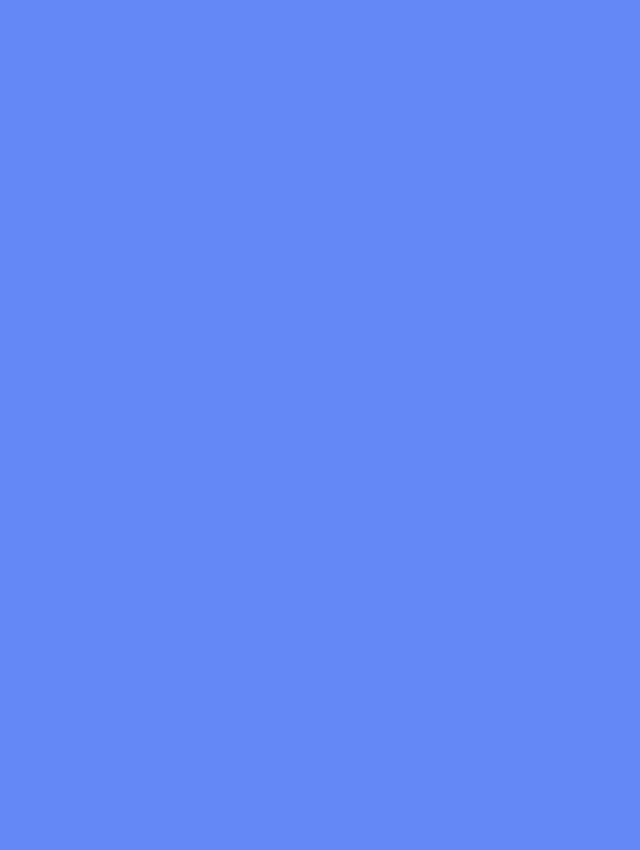
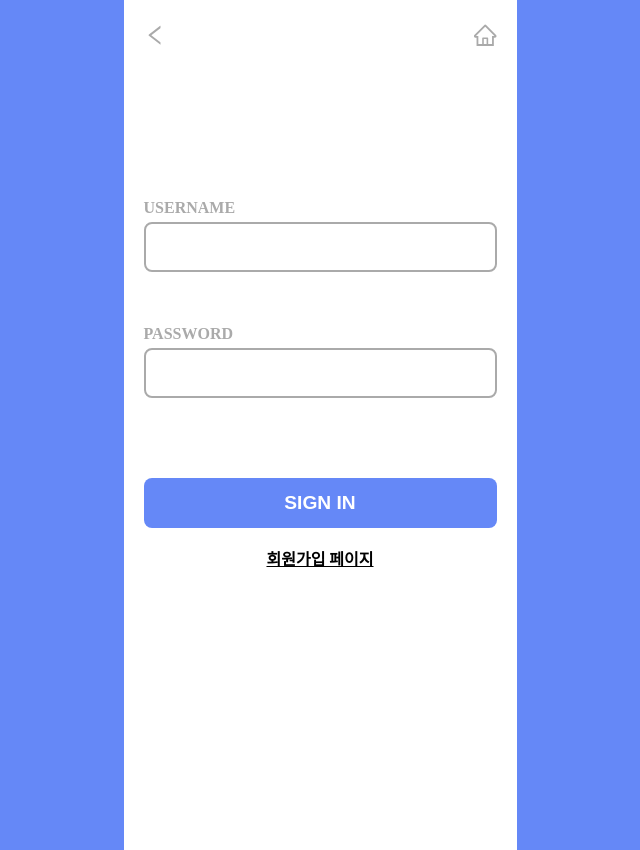
Before and after one commit to helloworld442/todo-list-project, a React (Vite) app: page /login in a window 1280 px wide. Before the commit this address had no page. Shown: the whole page, without its empty margins (320-960 px from the left). Before the commit the page ends 800 px from the top, so only its background shows below. Built offline with nearby package versions, Linux system fonts and the light colour scheme.

Commit message:
release : merge login and register page to main page

```diff
--- a/src/common/Input/InputBox.jsx
+++ b/src/common/Input/InputBox.jsx
@@ -4,6 +4,9 @@ import { StInput, StInputBox, StInputErrorText, StInputLabel } from "./style";
 const inputDict = {
   title: "TITLE",
   content: "CONTNENT",
+  email: "EMAIL",
+  username: "USERNAME",
+  password: "PASSWORD",
 };
 
 /**
--- /dev/null
+++ b/src/components/auth/Auth.jsx
@@ -0,0 +1,56 @@
+import Button from "../../common/Button/Button";
+import InputBox from "../../common/Input/InputBox";
+import { AuthButtonLink, AuthCol, AuthForm } from "./style";
+
+const typeDict = {
+  login: "SIGN IN",
+  register: "SIGN UP",
+};
+
+const locationDict = {
+  login: "/register",
+  register: "/login",
+};
+
+const textDict = {
+  login: "회원가입 페이지",
+  register: "로그인 페이지",
+};
+
+const Auth = ({ type, form, errors, onInput, onSubmit }) => {
+  return (
+    <AuthCol>
+      <AuthForm onSubmit={onSubmit}>
+        {type === "register" && (
+          <>
+            <InputBox
+              type="text"
+              name="email"
+              form={form.email}
+              error={errors.email}
+              onChange={onInput}
+            />
+          </>
+        )}
+        <InputBox
+          type="text"
+          name="username"
+          value={form.username}
+          error={errors.username}
+          onChange={onInput}
+        />
+        <InputBox
+          type="password"
+          name="password"
+          value={form.password}
+          error={errors.password}
+          onChange={onInput}
+        />
+        <Button>{typeDict[type]}</Button>
+      </AuthForm>
+      <AuthButtonLink href={locationDict[type]}>{textDict[type]}</AuthButtonLink>
+    </AuthCol>
+  );
+};
+
+export default Auth;
--- /dev/null
+++ b/src/components/auth/style.js
@@ -0,0 +1,29 @@
+import { styled } from "styled-components";
+
+export const AuthCol = styled.div`
+  width: 100%;
+  height: 600px;
+  max-height: 700px;
+  display: flex;
+  flex-direction: column;
+  justify-content: center;
+  align-items: center;
+`;
+
+export const AuthForm = styled.form`
+  width: 100%;
+  padding: 0 20px;
+  box-sizing: border-box;
+`;
+
+export const AuthButtonLink = styled.a`
+  padding-top: 24px;
+  font-size: 1rem;
+  font-weight: bold;
+  text-decoration: underline;
+  cursor: pointer;
+  transition: all 0.3s ease-in-out;
+  &:hover {
+    color: rgb(101, 136, 247);
+  }
+`;
--- /dev/null
+++ b/src/container/LoginContainer.jsx
@@ -0,0 +1,53 @@
+import { useCallback, useState } from "react";
+import Auth from "../components/auth/Auth";
+
+const LoginContainer = () => {
+  const [form, setForm] = useState({ username: "", password: "" });
+  const [errors, setErrors] = useState({ username: "", password: "" });
+
+  const validateUsername = (username) => {
+    if (username.trim() === "") return "유저 이름을 입력해주세요";
+    if (username.length > 15) return "유저 이름의 길이는 (5~15)자로 맞춰주세요";
+    if (username.length < 5) return "유저 이름의 길이는 (5~15)자로 맞춰주세요";
+    return "";
+  };
+
+  const validatePassword = (password) => {
+    if (password.trim() === "") return "비밀번호을 입력해주세요";
+    if (password.length > 15) return "비밀번호의 길이는 (5~15)자로 맞춰주세요";
+    if (password.length < 5) return "비밀번호의 길이는 (5~15)자로 맞춰주세요";
+    return "";
+  };
+
+  const onChangeInput = useCallback((e) => {
+    const { name, value } = e.target;
+    setForm((prev) => ({ ...prev, [name]: value }));
+    setErrors((prev) => ({ ...prev, [name]: "" }));
+  }, []);
+
+  const onSubmitInput = (e) => {
+    e.preventDefault();
+    const usernameError = validateUsername(form.username);
+    const passwordError = validatePassword(form.password);
+
+    if (usernameError || passwordError) {
+      setErrors({
+        username: usernameError,
+        password: passwordError,
+      });
+      return;
+    }
+  };
+
+  return (
+    <Auth
+      type="login"
+      form={form}
+      errors={errors}
+      onInput={onChangeInput}
+      onSubmit={onSubmitInput}
+    />
+  );
+};
+
+export default LoginContainer;
--- /dev/null
+++ b/src/container/RegisterContainer.jsx
@@ -0,0 +1,65 @@
+import { useCallback, useState } from "react";
+import Auth from "../components/auth/Auth";
+
+const RegisterContainer = () => {
+  const [form, setForm] = useState({ email: "", username: "", password: "" });
+  const [errors, setErrors] = useState({
+    email: "",
+    username: "",
+    password: "",
+  });
+
+  const validateUsername = (username) => {
+    if (username.trim() === "") return "유저 이름을 입력해주세요";
+    if (username.length > 15) return "유저 이름의 길이는 (5~15)자로 맞춰주세요";
+    if (username.length < 5) return "유저 이름의 길이는 (5~15)자로 맞춰주세요";
+    return "";
+  };
+
+  const validateEmail = (email) => {
+    const emailRegex = /^[a-zA-Z0-9._-]+@[a-zA-Z0-9.-]+\.[a-zA-Z]{2,4}$/;
+    if (email.trim() === "") return "이메일를 입력해주세요";
+    if (!emailRegex.test(email)) return "이메일의 형식을 지켜주세요";
+    return "";
+  };
+
+  const validatePassword = (password) => {
+    if (password.trim() === "") return "비밀번호을 입력해주세요";
+    if (password.length > 15) return "비밀번호의 길이는 (5~15)자로 맞춰주세요";
+    if (password.length < 5) return "비밀번호의 길이는 (5~15)자로 맞춰주세요";
+    return "";
+  };
+
+  const onChangeInput = useCallback((e) => {
+    const { name, value } = e.target;
+    setForm((prev) => ({ ...prev, [name]: value }));
+    setErrors((prev) => ({ ...prev, [name]: "" }));
+  }, []);
+
+  const onSubmitInput = (e) => {
+    e.preventDefault();
+    const usernameError = validateUsername(form.username);
+    const passwordError = validatePassword(form.password);
+    const emailError = validateEmail(form.email);
+
+    if (usernameError || passwordError || emailError) {
+      setErrors({
+        username: usernameError,
+        password: passwordError,
+        email: emailError,
+      });
+      return;
+    }
+  };
+  return (
+    <Auth
+      type="register"
+      form={form}
+      errors={errors}
+      onInput={onChangeInput}
+      onSubmit={onSubmitInput}
+    />
+  );
+};
+
+export default RegisterContainer;
--- a/src/layout/Header/Header.jsx
+++ b/src/layout/Header/Header.jsx
@@ -1,4 +1,4 @@
-import { Link } from "react-router-dom";
+import { Link, useNavigate } from "react-router-dom";
 import { useState } from "react";
 import {
   HeaderCol,
@@ -50,12 +50,14 @@ const HeaderDescription = () => {
 };
 
 const HeaderNav = () => {
+  const navigateTo = useNavigate();
+
   return (
     <HeaderNavBox>
-      <Link to="/">
+      <Link onClick={() => navigateTo(-1)}>
         <LeftOutlined />
       </Link>
-      <Link onClick={() => window.history.back()}>
+      <Link to="/">
         <HomeOutlined />
       </Link>
     </HeaderNavBox>
--- /dev/null
+++ b/src/pages/Login.jsx
@@ -0,0 +1,16 @@
+import Layout from "../layout/Layout";
+import Header from "../layout/Header/Header";
+import LoginContainer from "../container/LoginContainer";
+
+const Login = () => {
+  return (
+    <Layout>
+      <Header>
+        <Header.Nav />
+      </Header>
+      <LoginContainer />
+    </Layout>
+  );
+};
+
+export default Login;
--- /dev/null
+++ b/src/pages/Register.jsx
@@ -0,0 +1,16 @@
+import Layout from "../layout/Layout";
+import RegisterContainer from "../container/RegisterContainer";
+import Header from "../layout/Header/Header";
+
+const Register = () => {
+  return (
+    <Layout>
+      <Header>
+        <Header.Nav />
+      </Header>
+      <RegisterContainer />
+    </Layout>
+  );
+};
+
+export default Register;
--- a/src/shared/Router.jsx
+++ b/src/shared/Router.jsx
@@ -1,6 +1,8 @@
 import { BrowserRouter, Route, Routes } from "react-router-dom";
 import Home from "../pages/Home";
 import Write from "../pages/Write";
+import Login from "../pages/Login";
+import Register from "../pages/Register";
 
 const Router = () => {
   return (
@@ -8,6 +10,8 @@ const Router = () => {
       <Routes>
         <Route path="/" element={<Home />} />
         <Route path="/write" element={<Write />} />
+        <Route path="/login" element={<Login />} />
+        <Route path="/register" element={<Register />} />
       </Routes>
     </BrowserRouter>
   );
```
Also changed, not shown: 1 other file (tests, documents, lock files or other folders).
